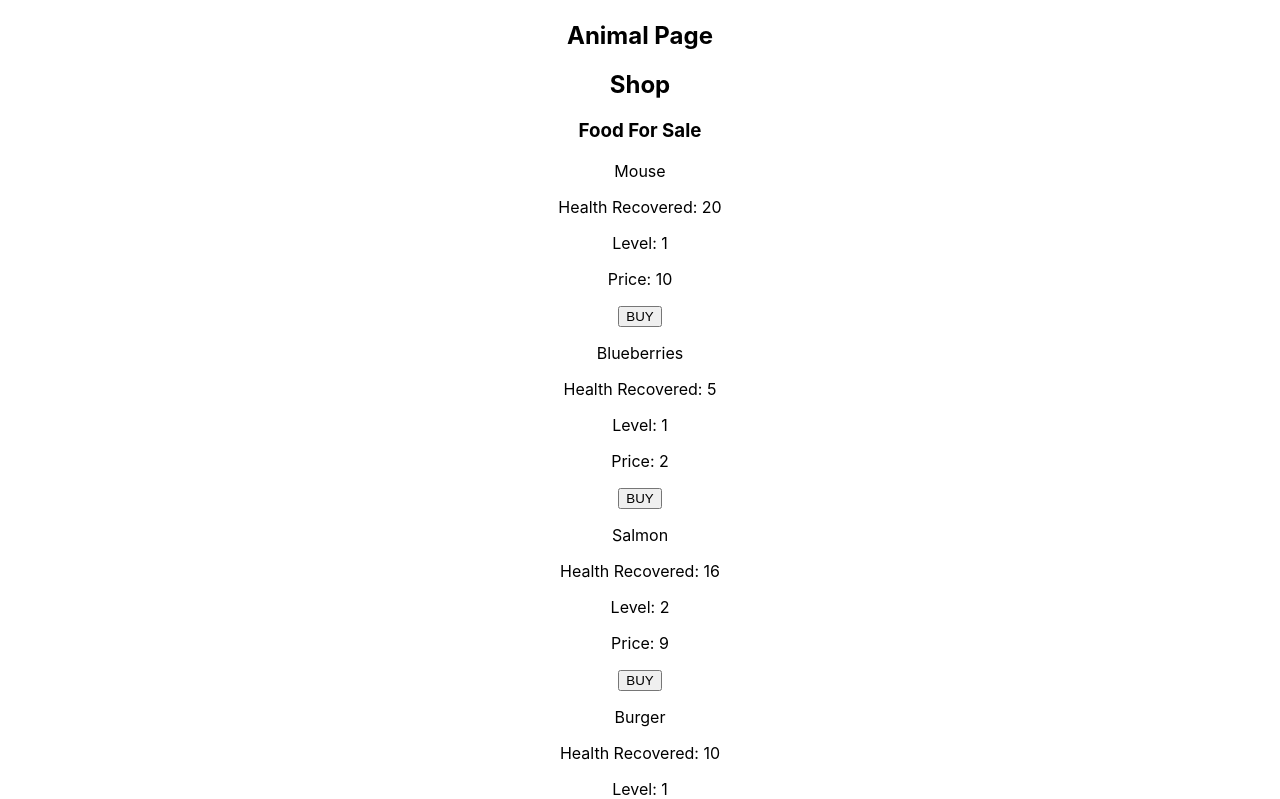
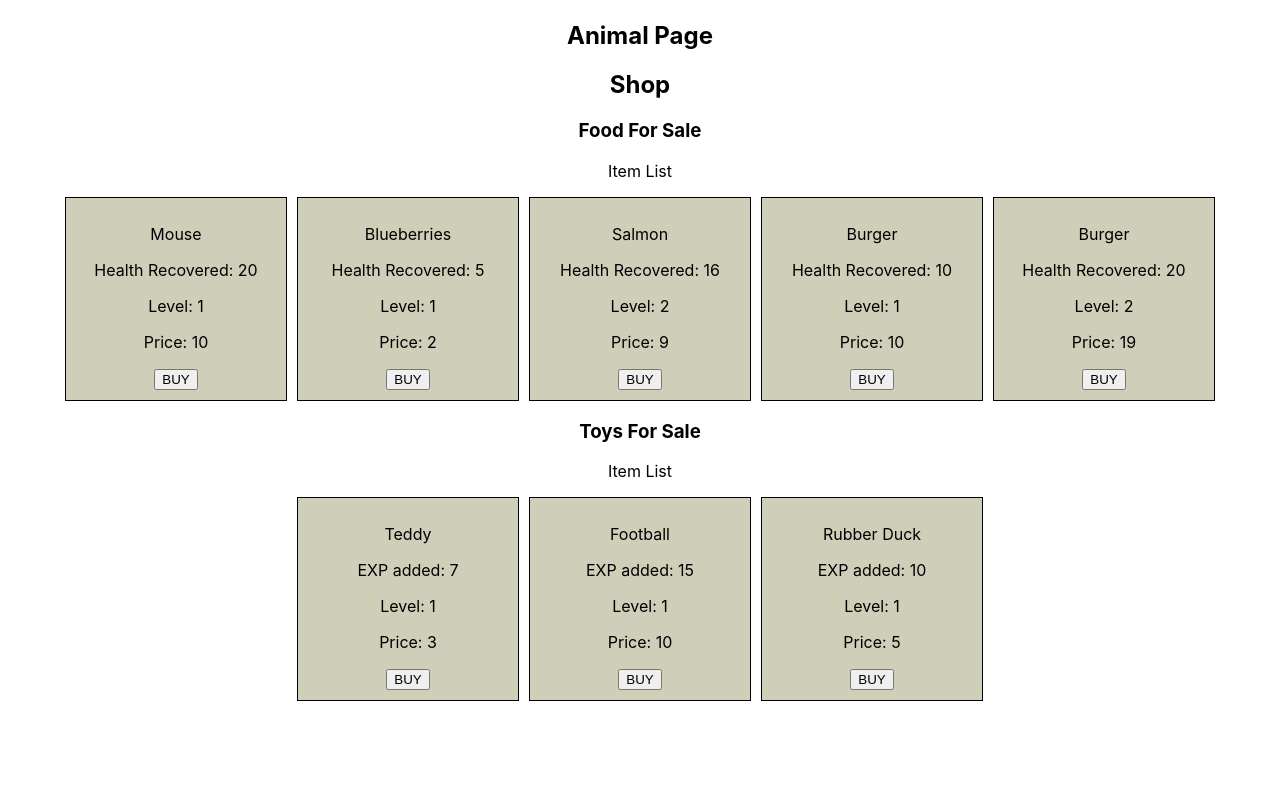
Before and after one commit to chrisssf/animals_game, a React (Create React App) app: page / in a window 1280 px wide. Shown: the part 641-1440 px from the top of the page. After the commit the page ends 1342 px from the top, so only its background shows below. Built offline with nearby package versions, Linux system fonts and the light colour scheme.

Commit message:
player can feed / play with animals

```diff
--- a/src/App.tsx
+++ b/src/App.tsx
@@ -42,6 +42,8 @@ function App() {
           setAnimalDetailsModalIsOpen={setAnimalDetailsModalIsOpen}
         />
         <AnimalPage
+          player={player}
+          setPlayer={setPlayer}
           animalToVisit={animalToVisit}
           setAnimalToVisit={setAnimalToVisit}
           animalToVisitHasChanged={animalToVisitHasChanged}
--- a/src/components/AnimalPage.tsx
+++ b/src/components/AnimalPage.tsx
@@ -1,15 +1,32 @@
-import React from 'react';
+import React, { useState } from 'react';
+// import './AnimalPage.css'
+import ItemList from './ItemList';
+
 import Animal from '../models/Animal';
-// import './AnimalPage.css'
+import Item from '../models/Item';
+import Toy from '../models/Toy'
+import Food from '../models/Food'
 
 interface Props {
+    player :any
+    setPlayer :(player :any) => void
     animalToVisit :Animal | null
     setAnimalToVisit :(animal :Animal | null) => void
     animalToVisitHasChanged :boolean
     setAnimalToVisitHasChanged  :(boolean :boolean) => void
 }
 
-const AnimalPage = ({animalToVisit, setAnimalToVisit, animalToVisitHasChanged, setAnimalToVisitHasChanged } :Props) => {
+const AnimalPage = ({
+    player,
+    setPlayer,
+    animalToVisit,
+    setAnimalToVisit,
+    animalToVisitHasChanged,
+    setAnimalToVisitHasChanged
+} :Props) => {
+
+    const [ activity, setActivity ] = useState<string>("")
+    const [ items, setItems ] = useState<Toy[] | Food[]>([])
 
     const handleGiveLove = () :void => {
         animalToVisit?.addExp(50)
@@ -18,11 +35,20 @@ const AnimalPage = ({animalToVisit, setAnimalToVisit, animalToVisitHasChanged, s
     }
 
     const handleFeed = () :void => {
-
+        setActivity("feed")
+        setItems(player.getFoods())
     }
 
     const handlePlay = () :void => {
+        setActivity("play")
+        setItems(player.getToys())
+    }
 
+    const giveAnimalItem = (item :Item) :void => {
+        if(item instanceof Food) animalToVisit?.eat(item)
+        if(item instanceof Toy) animalToVisit?.play(item)
+        setAnimalToVisit(animalToVisit)
+        setAnimalToVisitHasChanged(!animalToVisitHasChanged)
     }
 
     return (
@@ -37,6 +63,13 @@ const AnimalPage = ({animalToVisit, setAnimalToVisit, animalToVisitHasChanged, s
                 <button onClick={() => handleFeed()}>Feed</button>
                 <button onClick={() => handlePlay()}>Play</button>
             </div>}
+            {activity !== "" && <ItemList
+                items={items}
+                player={player}
+                setPlayer={setPlayer}
+                activity={activity}
+                giveAnimalItem={giveAnimalItem}
+            />}
         </div>
     )
 }
--- /dev/null
+++ b/src/components/ItemList.css
@@ -0,0 +1,14 @@
+.item-list-container {
+    display: flex;
+    flex-direction: row;
+    flex-wrap: wrap;
+    justify-content: center;
+    gap: 10px;
+}
+
+.item-list-element{
+    border: 1px solid black ;
+    background-color: rgb(206, 206, 185);
+    width: 200px;
+    padding: 10px;
+}
--- /dev/null
+++ b/src/components/ItemList.tsx
@@ -0,0 +1,56 @@
+import React from "react";
+import './ItemList.css'
+
+import Item from "../models/Item";
+import Toy from '../models/Toy'
+import Food from '../models/Food'
+
+interface Props {
+    items :Toy[] | Food[]
+    player :any
+    setPlayer :(player :any) => void
+    activity :string
+    giveAnimalItem? :(item :Item) => void
+}
+
+const ItemList = ({items, player, setPlayer, activity, giveAnimalItem} :Props) => {
+
+    const handleBuyItem = (item :Toy | Food) :void => {
+        if(player.buyItem(item)) {
+            alert("Item Bought!")
+            setPlayer({...player})
+        }
+        else alert("not enough money!")
+    }
+
+    const displayItems = () :JSX.Element => {
+        let itemsToDisplay :JSX.Element[] = items.map((item, index) => {
+            return (
+                <div className="item-list-element" key={index}>
+                    <p>{item.getName()}</p>
+                    {item instanceof Toy && <p>EXP added: {item.getTotalExpAdded()}</p>}
+                    {item instanceof Food && <p>Health Recovered: {item.getTotalHealthAdded()}</p>}
+                    <p>Level: {item.getLevel()}</p>
+                    <p>Price: {item.getTotalPrice()}</p>
+                    {/* would be cleaner to move these to spearate component... */}
+                    {activity.slice(0, 3) === "buy" && <button onClick={() => handleBuyItem(item)}>BUY</button>}
+                    {giveAnimalItem && <button onClick={() => giveAnimalItem(item)}>{activity.toUpperCase()}</button>}
+                </div>
+            )
+        })
+        return (
+            <div className="item-list-container">
+                {itemsToDisplay}
+            </div>
+        )
+    }
+
+    return (
+        <div>
+            <p>Item List</p>
+            {displayItems()}
+        </div>
+    )
+}
+
+export default ItemList
--- /dev/null
+++ b/src/components/ShopPage.css
@@ -0,0 +1,18 @@
+/* .shop-item-container {
+    display: flex;
+    flex-direction: row;
+    flex-wrap: wrap;
+    justify-content: center;
+    gap: 10px;
+}
+
+.shop-item{
+    border: 1px solid black ;
+    background-color: rgb(206, 206, 185);
+    width: 200px;
+    padding: 10px;
+} */
+
+/* .animal-select-animal > img {
+    height: 150px
+} */
--- a/src/components/ShopPage.tsx
+++ b/src/components/ShopPage.tsx
@@ -1,5 +1,6 @@
 import React, { useState, useEffect } from 'react';
-// import './ShopPage.css'
+import './ShopPage.css'
+import ListItem from './ItemList'
 
 import Food from '../models/Food';
 import Toy from '../models/Toy';
@@ -39,65 +40,82 @@ const ShopPage = ({player, setPlayer} :Props) => {
     let football = new Toy("Football", "Ball", 15, 1, 10)
     let rubberDuck = new Toy("Rubber Duck", "Chew Toy", 10, 1, 5)
 
-    const handleBuyItem = (item :Toy | Food) :void => {
-        // console.log("thing", player.buyItem(item))
-        if(player.buyItem(item)) {
-            alert("Item Bought!")
-            setPlayer({...player})
-        }
-        else alert("not enough money!")
-    }
+    // const handleBuyItem = (item :Toy | Food) :void => {
+    //     if(player.buyItem(item)) {
+    //         alert("Item Bought!")
+    //         setPlayer({...player})
+    //     }
+    //     else alert("not enough money!")
+    // }
 
-    const displayFoodsForSale = () :JSX.Element => {
-        let foodsToDisplay = foodForSale.map(food => {
-            return (
-                <div>
-                    <p>{food.getName()}</p>
-                    <p>Health Recovered: {food.getTotalHealthAdded()}</p>
-                    <p>Level: {food.getLevel()}</p>
-                    <p>Price: {food.getTotalPrice()}</p>
-                    <button onClick={() => handleBuyItem(food)}>BUY</button>
+    // const displayFoodsForSale = () :JSX.Element => {
+    //     let foodsToDisplay = foodForSale.map(food => {
+    //         return (
+    //             <div className="shop-item">
+    //                 <p>{food.getName()}</p>
+    //                 <p>Health Recovered: {food.getTotalHealthAdded()}</p>
+    //                 <p>Level: {food.getLevel()}</p>
+    //                 <p>Price: {food.getTotalPrice()}</p>
+    //                 <button onClick={() => handleBuyItem(food)}>BUY</button>
+    //             </div>
+    //         )
+    //     })
+    //     return (
+    //         <div className="shop-item-container">
+    //             {foodsToDisplay}
+    //         </div>
+    //     )
+    // }
 
-                </div>
-            )
-        })
-        return (
-            <div>
-                {foodsToDisplay}
-            </div>
-        )
-    }
-
-    const displayToysForSale = () :JSX.Element => {
-        let toysToDisplay = toysForSale.map(toy => {
-            return (
-                <div>
-                    <p>{toy.getName()}</p>
-                    <p>EXP added: {toy.getTotalExpAdded()}</p>
-                    <p>Level: {toy.getLevel()}</p>
-                    <p>Price: {toy.getTotalPrice()}</p>
-                    <button onClick={() => handleBuyItem(toy)}>BUY</button>
-                </div>
-            )
-        })
-        return (
-            <div>
-                {toysToDisplay}
-            </div>
-        )
-    }
+    // const displayToysForSale = () :JSX.Element => {
+    //     let toysToDisplay = toysForSale.map(toy => {
+    //         return (
+    //             <div className="shop-item">
+    //                 <p>{toy.getName()}</p>
+    //                 <p>EXP added: {toy.getTotalExpAdded()}</p>
+    //                 <p>Level: {toy.getLevel()}</p>
+    //                 <p>Price: {toy.getTotalPrice()}</p>
+    //                 <button onClick={() => handleBuyItem(toy)}>BUY</button>
+    //             </div>
+    //         )
+    //     })
+    //     return (
+    //         <div className="shop-item-container">
+    //             {toysToDisplay}
+    //         </div>
+    //     )
+    // }
 
     return (
         <div>
             <h2>Shop</h2>
-            {player && <p>Money: {player.getMoney()} <button onClick={()=>player.changeMoney(100)}>ADD MONEY</button></p>}
-            <div>
+            {player && <p>Money: {player.getMoney()} <button onClick={()=>{player.changeMoney(100); setPlayer({...player})}}>ADD MONEY</button></p>}
+            {/* make these a spearate component */}
+            {/* <div>
                 <h3>Food For Sale</h3>
                 {displayFoodsForSale()}
             </div>
             <div>
                 <h3>Toys For Sale</h3>
                 {displayToysForSale()}
+            </div> */}
+            <div>
+                <h3>Food For Sale</h3>
+                <ListItem
+                    items={foodForSale}
+                    player={player}
+                    setPlayer={setPlayer}
+                    activity={"buyFood"}
+                />
+            </div>
+            <div>
+                <h3>Toys For Sale</h3>
+                <ListItem
+                    items={toysForSale}
+                    player={player}
+                    setPlayer={setPlayer}
+                    activity={"buyToys"}
+                />
             </div>
         </div>
     )
```
